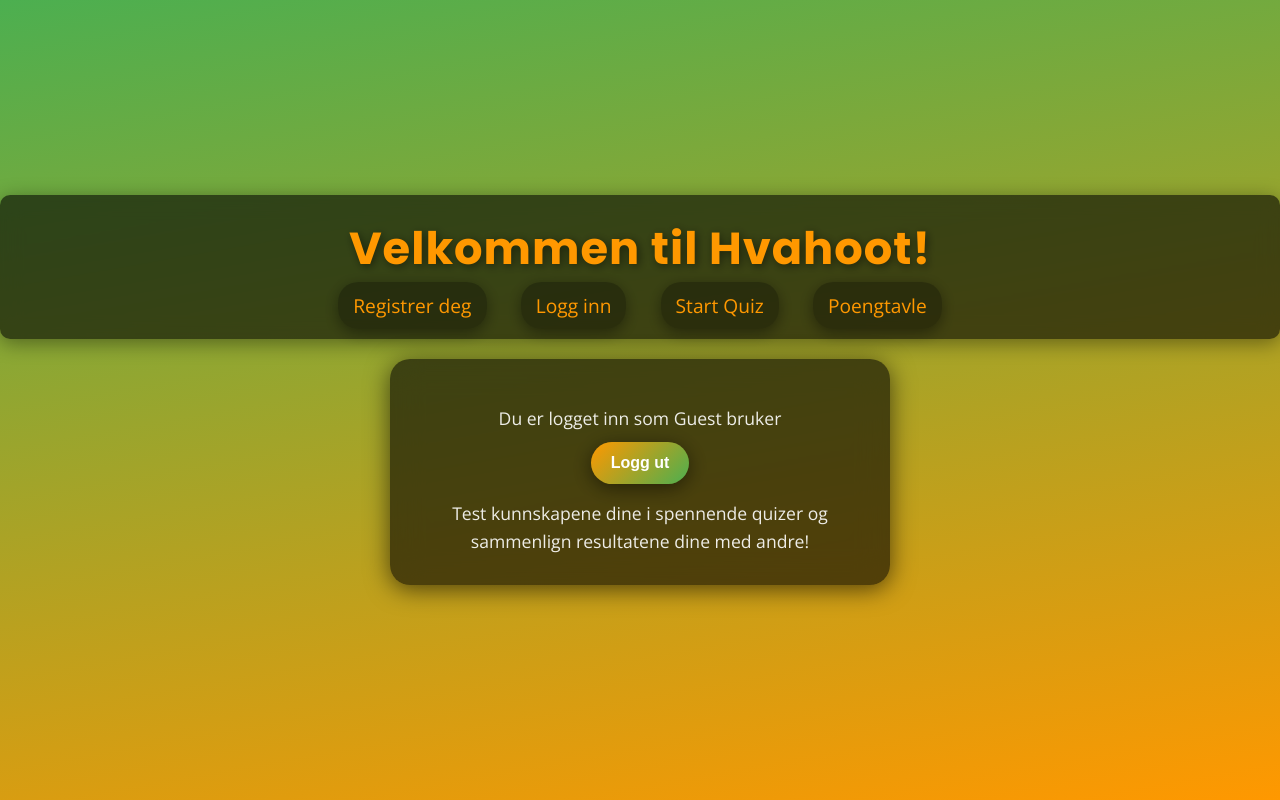
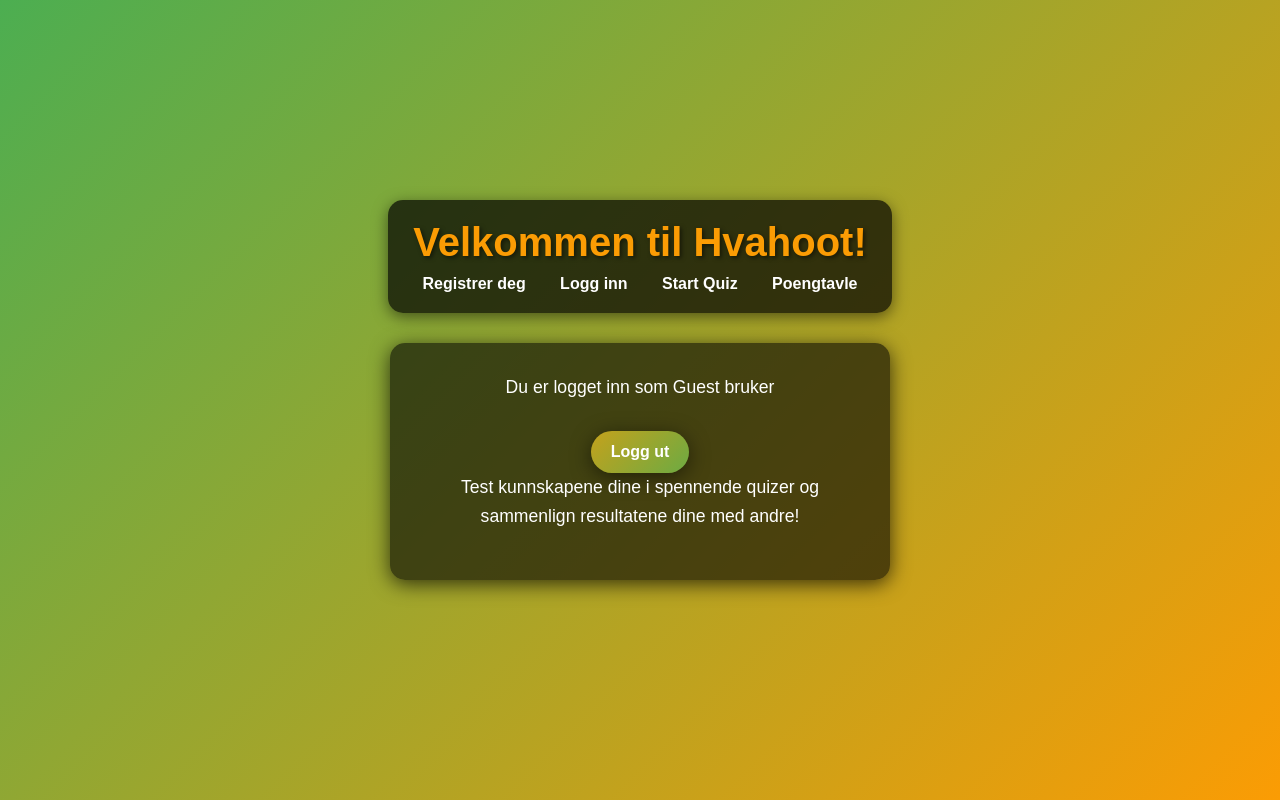
Before and after one commit to Odyi/DuoOppgave, a Flask app: page / in a window 1280 px wide. Run offline with Flask 3, Linux system fonts and the light colour scheme; a user stored in the database is signed in.

Commit message:
style css
lagt på mer bokser, farger og elementer som hjelper med den universelle utformingen

```diff
--- a/static/style.css
+++ b/static/style.css
@@ -1,89 +1,113 @@
-/* Import Google Fonts */
-@import url("https://fonts.googleapis.com/css2?family=Poppins:wght@400;500;600;700&family=Open+Sans:wght@400;500;600;700&display=swap");
-
+/* Global Reset */
 * {
     margin: 0;
     padding: 0;
     box-sizing: border-box;
-  scroll-behavior: smooth;
+    font-family: Arial, sans-serif;
 }
 
+/* Body Styling */
 body {
-  background: linear-gradient(
-    170deg,
-    #4caf50,
-    #ff9800
-  ); /* Hovedfarge til sekundærfarge */
+    background: linear-gradient(135deg, #4cae51, #fb9c04);
     color: #fff;
-  font-family: "Open Sans", sans-serif; /* Brødtekst-font */
     min-height: 100vh;
     display: flex;
+    flex-direction: column;
     justify-content: center;
     align-items: center;
-  flex-direction: column;
+    text-align: center;
     overflow-x: hidden;
+    margin: 0;
 }
 
+/* Header Styling */
 header {
-  width: 100%;
+    background-color: rgba(0, 0, 0, 0.7);
     padding: 20px;
-  text-align: center;
-  background: rgba(0, 0, 0, 0.6);
-  backdrop-filter: blur(10px);
-  box-shadow: 0px 4px 20px rgba(0, 0, 0, 0.4);
-  margin-bottom: 20px;
-  border-radius: 10px;
-  animation: fadeIn 1.5s ease;
+    border-radius: 15px;
+    margin-bottom: 30px;
+    box-shadow: 0px 4px 15px rgba(0, 0, 0, 0.5);
 }
 
-h1 {
-  font-family: "Poppins", sans-serif; /* Overskrift-font */
-  font-size: 2.8rem;
-  font-weight: 700;
-  letter-spacing: 1px;
-  color: #ff9800; /* Sekundærfarge */
-  text-shadow: 2px 2px 10px rgba(0, 0, 0, 0.5);
+header h1 {
+    font-size: 2.5rem;
+    color: #fb9c04;
     margin-bottom: 10px;
+    text-shadow: 2px 2px 4px rgba(0, 0, 0, 0.5);
+}
+
+/* Navigation Styling */
+nav {
+    margin-top: 10px;
 }
 
 nav a {
-  color: #ff9800;
     text-decoration: none;
-  font-size: 1.2rem;
+    color: white;
     margin: 0 15px;
-  padding: 10px 15px;
-  border-radius: 20px;
-  background: rgba(0, 0, 0, 0.3);
-  transition: background 0.4s, transform 0.3s;
-  box-shadow: 0 4px 15px rgba(0, 0, 0, 0.4);
+    font-weight: bold;
+    transition: color 0.3s;
 }
 
 nav a:hover {
-  background: rgba(255, 152, 0, 0.6); /* Lysere sekundærfarge */
-  transform: scale(1.1);
-  color: #4caf50; /* Hovedfarge */
+    color: #fb9c04;
+    text-shadow: 0px 0px 10px rgba(255, 255, 255, 0.6);
 }
 
+/* Main Section Styling */
 main {
-  background: rgba(0, 0, 0, 0.6);
+    background-color: rgba(0, 0, 0, 0.6);
     padding: 30px;
-  border-radius: 20px;
-  box-shadow: 0px 4px 25px rgba(0, 0, 0, 0.6);
-  text-align: center;
+    border-radius: 15px;
+    box-shadow: 0px 4px 20px rgba(0, 0, 0, 0.7);
     width: 90%;
     max-width: 500px;
     margin-bottom: 20px;
-  backdrop-filter: blur(15px);
-  animation: slideIn 1s ease;
-  font-family: "Open Sans", sans-serif; /* Brødtekst-font */
 }
 
+main p {
+    font-size: 1.1rem;
+    margin-bottom: 20px;
+    line-height: 1.6;
+}
+
+/* Form Styling */
+form {
+    display: flex;
+    flex-direction: column;
+    align-items: center;
+    margin-bottom: 20px;
+}
+
+label {
+    font-size: 1.1rem;
+    margin-bottom: 8px;
+    color: #fb9c04;
+    font-weight: bold;
+}
+
+input {
+    padding: 10px;
+    margin-bottom: 15px;
+    border-radius: 10px;
+    border: none;
+    outline: none;
+    font-size: 1rem;
+    width: 80%;
+    max-width: 300px;
+    transition: box-shadow 0.3s;
+    box-shadow: 0px 4px 10px rgba(0, 0, 0, 0.4);
+}
+
+input:focus {
+    box-shadow: 0px 4px 15px rgba(255, 255, 255, 0.5);
+    border: 2px solid #4cae51;
+}
+
+/* Button Styling */
 button {
-  background: linear-gradient(
-    135deg,
-    #ff9800,
-    #4caf50
-  ); /* Sekundærfarge til hovedfarge */
+    background: linear-gradient(135deg, #fb9c04, #4cae51); /* Initial Gradient */
+    background-size: 200% 200%; /* Increase background size for animation */
     border: none;
     color: white;
     padding: 12px 20px;
@@ -92,33 +116,95 @@ button {
     border-radius: 25px;
     cursor: pointer;
     margin-top: 10px;
-  transition: background 0.8s, transform 0.4s;
+    transition: transform 0.4s;
     box-shadow: 0px 4px 20px rgba(0, 0, 0, 0.5);
+    animation: gradientShift 3s ease infinite;
 }
 
 button:hover {
     transform: translateY(-3px);
     box-shadow: 0px 6px 25px rgba(0, 0, 0, 0.7);
-  background: linear-gradient(135deg, #4caf50, #ff9800); /* Omvendt gradient */
+    animation: gradientShiftHover 2s ease forwards;
 }
 
-p {
-  margin-top: 15px;
-  font-size: 1.1rem;
-  line-height: 1.6;
-  color: rgba(255, 255, 255, 0.9);
-  font-family: "Open Sans", sans-serif; /* Brødtekst-font */
+/* Gradient Animation */
+@keyframes gradientShift {
+    0% {
+        background-position: 0% 50%;
+    }
+    50% {
+        background-position: 100% 50%;
+    }
+    100% {
+        background-position: 0% 50%;
+    }
 }
 
-.card {
-  box-shadow: 0 4px 8px rgba(0, 0, 0, 0.2);
-  transition: 0.3s;
+@keyframes gradientShiftHover {
+    0% {
+        background-position: 0% 50%;
+    }
+    100% {
+        background-position: 100% 50%;
+    }
 }
 
-.card:hover {
-  box-shadow: 0 8px 16px rgba(0, 0, 0, 0.2);
+/* Quiz Section Styling */
+#quiz-container {
+    background-color: rgba(0, 0, 0, 0.8);
+    padding: 20px;
+    border-radius: 15px;
+    margin-top: 20px;
+    box-shadow: 0px 4px 15px rgba(0, 0, 0, 0.6);
 }
 
-.container {
-  padding: 2px 16px;
+.option {
+    background-color: #4cae51;
+    color: white;
+    margin: 10px;
+    padding: 10px;
+    border-radius: 10px;
+    border: none;
+    width: 80%;
+    max-width: 300px;
+    cursor: pointer;
+    transition: background-color 0.3s, transform 0.3s;
 }
+
+.option:hover {
+    background-color: #fb9c04;
+    transform: translateY(-3px);
+    box-shadow: 0px 4px 20px rgba(0, 0, 0, 0.6);
+}
+
+/* Scoreboard Styling */
+table {
+    width: 80%;
+    margin: 20px auto;
+    background-color: rgba(0, 0, 0, 0.7);
+    color: white;
+    border-radius: 15px;
+    box-shadow: 0px 4px 20px rgba(0, 0, 0, 0.6);
+    overflow: hidden;
+    border-spacing: 0;
+}
+
+th, td {
+    padding: 15px;
+    text-align: center;
+    border-bottom: 1px solid rgba(255, 255, 255, 0.2);
+}
+
+th {
+    background-color: #fb9c04;
+    color: black;
+    font-weight: bold;
+}
+
+td {
+    background-color: rgba(0, 0, 0, 0.4);
+}
+
+tr:hover {
+    background-color: rgba(255, 255, 255, 0.1);
+}
```
Also changed, not shown: database.db. Lines whose indentation alone changed are shown as unchanged.
